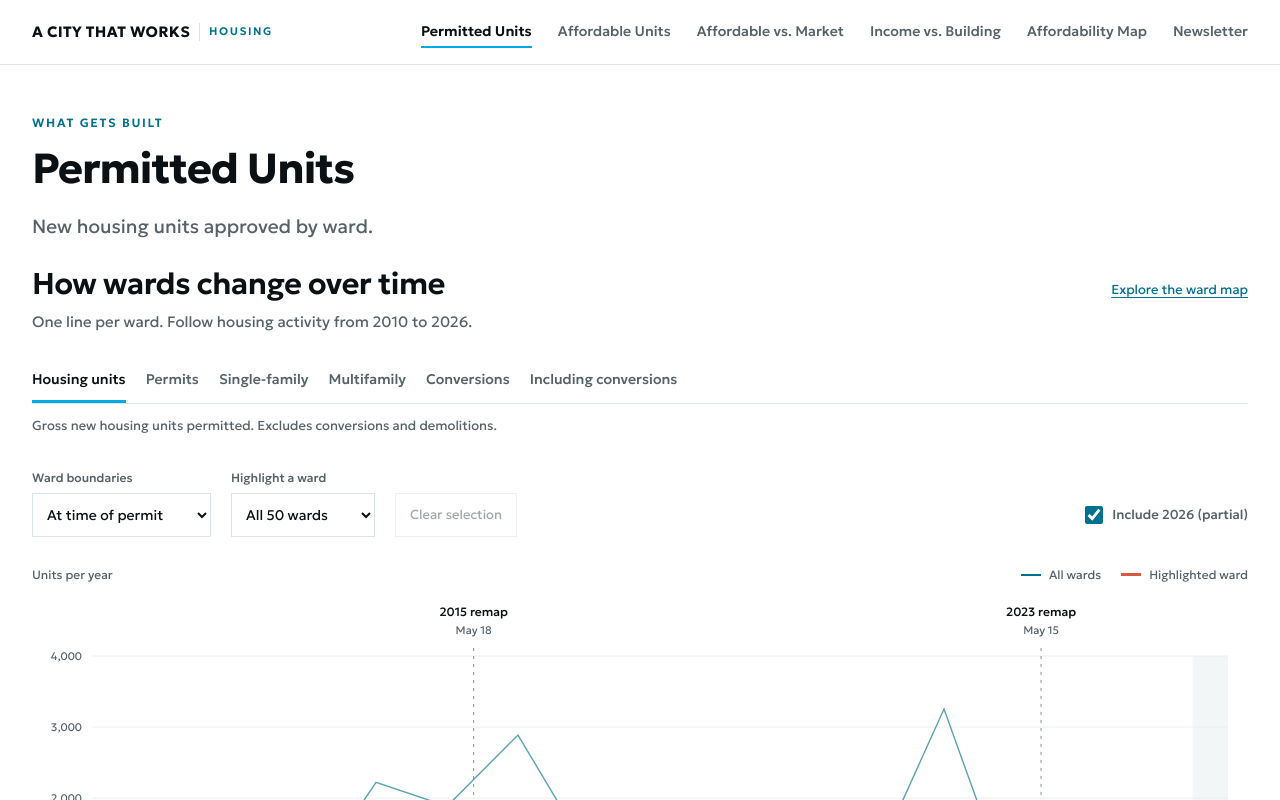
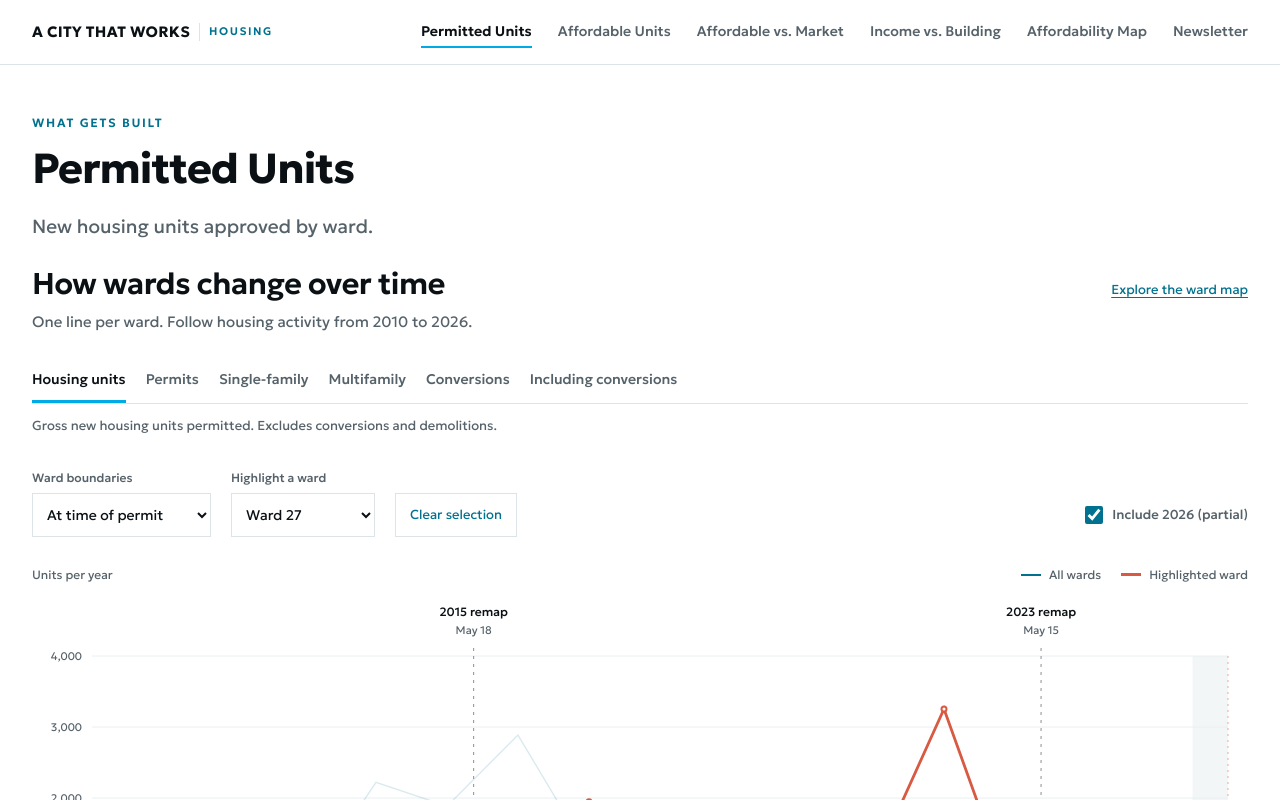
Before and after one commit to MisterClean/chicago-housing-tracker, a React (Vite) app: page /permitting in a window 1280 px wide. Shown: the top 800 px of the page. Built offline with nearby package versions, Linux system fonts and the light colour scheme.

Commit message:
Highlight Ward 27 by default in annual trends

```diff
--- a/src/components/PermitTrends.tsx
+++ b/src/components/PermitTrends.tsx
@@ -11,7 +11,7 @@
   const id = useId();
   const [metric, setMetric] = useState<TrendMetric>("units");
   const [basis, setBasis] = useState<WardBasis>("atIssue");
-  const [pinned, setPinned] = useState<number | null>(null);
+  const [pinned, setPinned] = useState<number | null>(27);
   const [hovered, setHovered] = useState<number | null>(null);
   const [year, setYear] = useState(data.meta.lastYear);
   const [includePartial, setIncludePartial] = useState(true);
```
Also changed, not shown: 2 other files (tests, documents, lock files or other folders).
